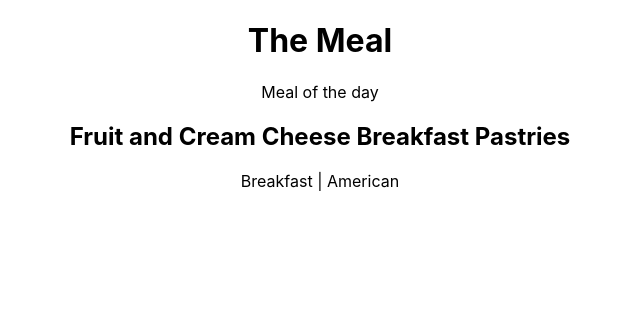
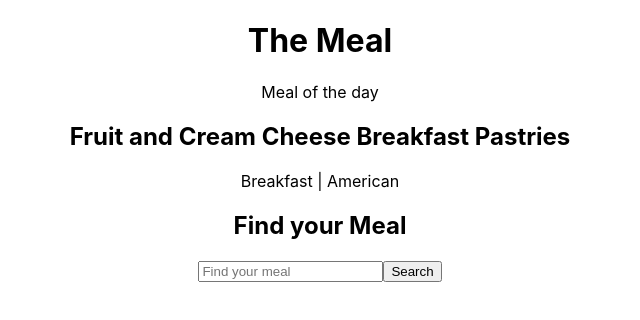
Before and after one commit to imashevw/neobis-the-mealdb, a React (Create React App) app: page / in a window 1280 px wide. Shown: the top 320 px of the page, without its empty margins (320-960 px from the left). Built offline with nearby package versions, Linux system fonts and the light colour scheme.

Commit message:
add search form

```diff
--- a/src/App.js
+++ b/src/App.js
@@ -1,5 +1,5 @@
 import './App.css';
-import Content from './Content/Content';
+import Content from './components/Content/Content';
 
 function App() {
   return (
--- a/src/Content/Content.js
+++ b/src/components/Content/Content.js
@@ -1,12 +1,14 @@
 import React from "react";
-import Header from "../components/Header/Header";
-import Main from "../components/Main/Main";
+import Header from "../Header/Header";
+import Main from "../Main/Main";
+import Search from "../SearchMeal/Search";
 
 function Content() {
   return (
     <div>
       <Header />
       <Main />
+      <Search />
     </div>
   );
 }
--- a/src/components/Main/Main.js
+++ b/src/components/Main/Main.js
@@ -2,12 +2,12 @@ import React from 'react';
 
 function Main() {
     return (
-        <div className='promo'>
+        <div className='main'>
             <div className="container">
-                <div className='promo__block'>
+                <div className='main__block'>
                     <p className='subtitle'>Meal of the day</p>
-                    <h2 className='promo__title'>Fruit and Cream Cheese Breakfast Pastries</h2>
-                    <p className='promo__descr'>Breakfast | American</p>
+                    <h2 className='main__title'>Fruit and Cream Cheese Breakfast Pastries</h2>
+                    <p className='main__description'>Breakfast | American</p>
                 </div>
                 <div>
 
--- /dev/null
+++ b/src/components/SearchMeal/Search.js
@@ -0,0 +1,19 @@
+import React from "react";
+
+function Search() {
+  return (
+    <div className="search">
+      <h2 className="subtitle">Find your Meal</h2>
+      <form className="searchMeal">
+        <input
+          className="searchInput"
+          type="text"
+          placeholder="Find your meal"
+        />
+        <button className="searchButton">Search</button>
+      </form>
+    </div>
+  );
+}
+
+export default Search;
```
